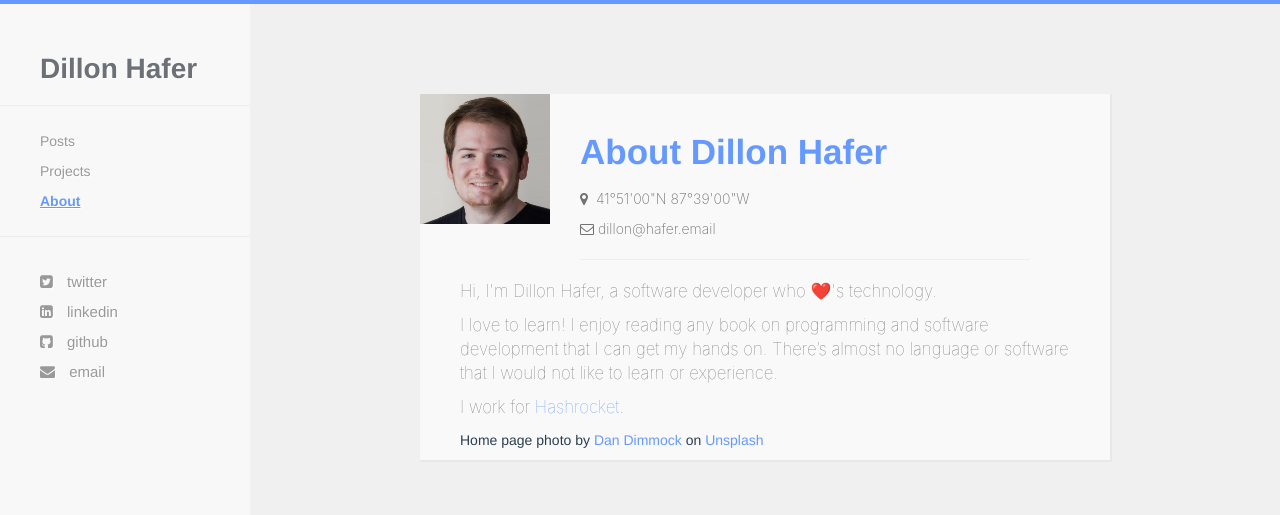
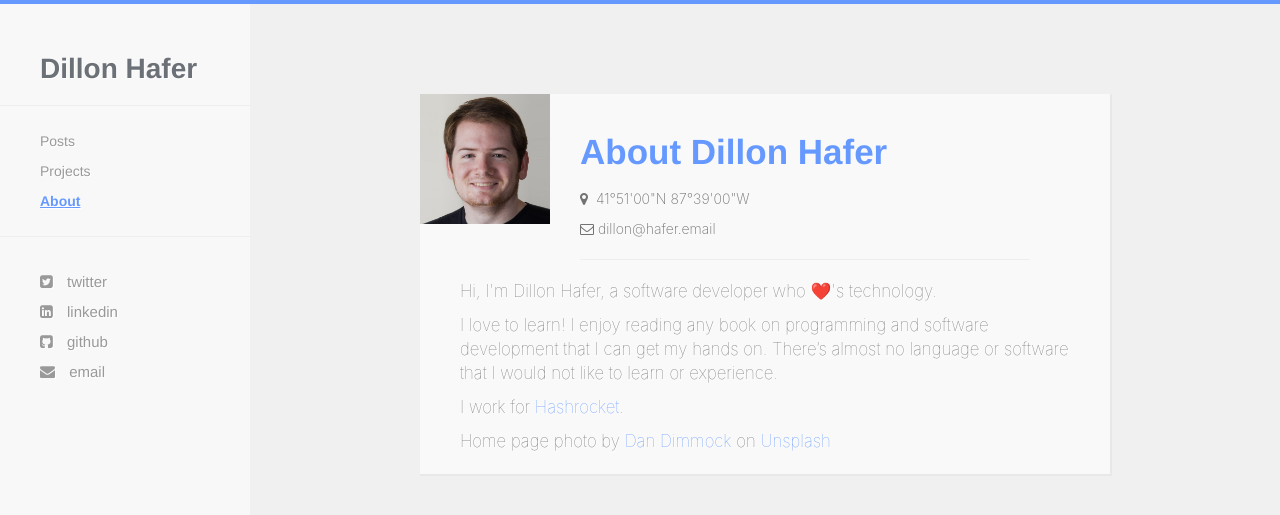
Before and after one commit to dillonhafer/dillonhafer.github.io, a Jekyll site: the page built from about.html, in a window 1280 px wide. Shown: the top 515 px of the page. Built offline with Jekyll 4.4.1, drawn with Linux system fonts in a browser that asks for light colours.

Commit message:
Fix span => p

```diff
--- a/about.html
+++ b/about.html
@@ -30,13 +30,13 @@ title: About
 
             <p>I work for <a target='_blank' href='https://www.hashrocket.com'>Hashrocket</a>.</p>
 
-            <span>
+            <p>
               Home page photo by
               <a href="https://unsplash.com/photos/sNwnjxm8eTY?utm_source=unsplash&amp;utm_medium=referral&amp;utm_content=creditCopyText">
                 Dan  Dimmock
               </a>
               on <a href="https://unsplash.com/?utm_source=unsplash&amp;utm_medium=referral&amp;utm_content=creditCopyText">Unsplash</a>
-            </span>
+            </p>
           </div>
         </div>
     </div>
```
